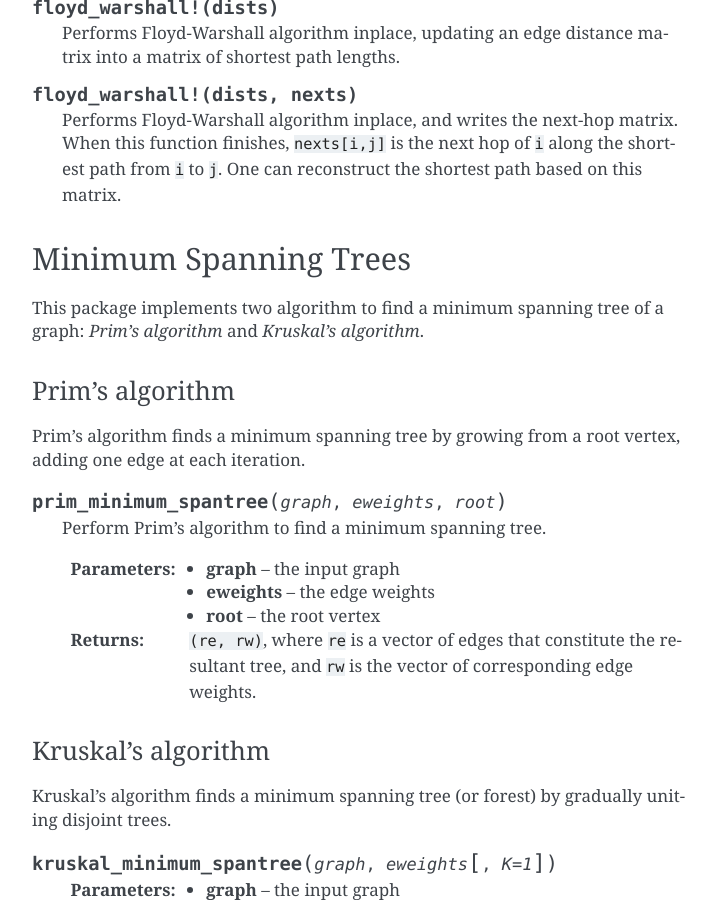
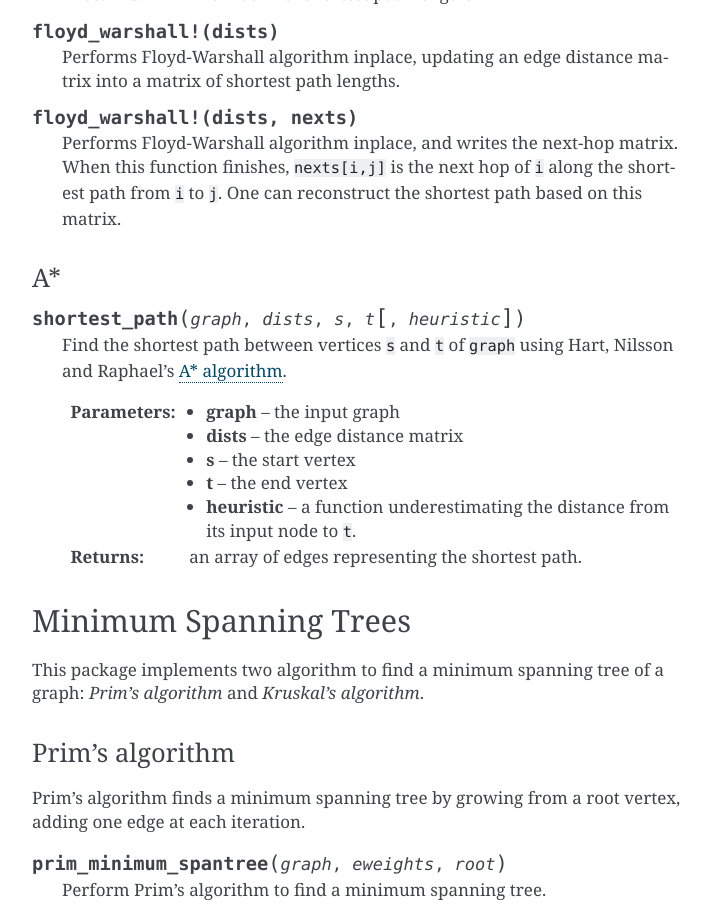
Before and after one commit to JuliaGraphs/Graphs.jl, a Sphinx documentation site: the page built from doc/source/algorithms.rst, in a window 1280 px wide and 900 px high, scrolled down 4772 px. Shown: the whole window, without its empty margins (388-1099 px from the left). Built offline with Sphinx 7.4.7, drawn with Linux system fonts in a browser that asks for light colours; formulas are drawn with MathJax 3; some of the changed text lies outside the part shown.

Commit message:
A* search algorithm.
The API is based on dijkstra_shortest_path, particularly in that it
takes edge weights as a Vector{D} rather than a function or an edge
annotation.

A* relies on a priority queue, for which I used
Base.Collections.PriorityQueue. The enqueue! and dequeue! methods
conflicted with those of Queue, breaking the BFS tests. Hence I've
wrapped the A* code in a module and exported a wrapper function into the
Graphs namespace.

The test is the "tour of Romania" example from Norvig and Russell's AI book.

```diff
--- a/doc/source/algorithms.rst
+++ b/doc/source/algorithms.rst
@@ -7,7 +7,7 @@ Graph Algorithms
 - cycle detection
 - connected components
 - topological sorting
-- shortest paths: Dijkstra, Floyd-Warshall
+- shortest paths: Dijkstra, Floyd-Warshall, A*
 - minimum spanning trees: Prim, Kruskal
 - random graph generation
 - more algorithms are being implemented
@@ -102,7 +102,10 @@ Topological sorting of an acyclic directed graph is a linear ordering of vertice
 Shortest Paths
 ---------------
 
-This package implements two classic algorithms for finding shortest paths: *Dijkstra's algorithm* and *Floyd-Warshall algorithm* algorithm. We plan to implement *Bellman-Ford algorithm* and *Johnson's algorithm* in near future.
+This package implements three classic algorithms for finding shortest paths:
+*Dijkstra's algorithm*, the *Floyd-Warshall algorithm*, and the *A\*
+algorithm*. We plan to implement the *Bellman-Ford algorithm* and *Johnson's
+algorithm* in the near future.
 
 Dijkstra's Algorithm
 ~~~~~~~~~~~~~~~~~~~~
@@ -195,6 +198,21 @@ Floyd-Warshall's algorithm
     Performs Floyd-Warshall algorithm inplace, and writes the next-hop matrix. When this function finishes, ``nexts[i,j]`` is the next hop of ``i`` along the shortest path from ``i`` to ``j``. One can reconstruct the shortest path based on this matrix.
 
 
+A*
+~~
+
+.. py:function:: shortest_path(graph, dists, s, t[, heuristic])
+
+    Find the shortest path between vertices ``s`` and ``t`` of ``graph`` using Hart, Nilsson and Raphael's `A* algorithm <http://en.wikipedia.org/wiki/A*_search_algorithm>`_.
+
+    :param graph: the input graph
+    :param dists: the edge distance matrix
+    :param s: the start vertex
+    :param t: the end vertex
+    :param heuristic: a function underestimating the distance from its input node to ``t``.
+
+    :returns: an array of edges representing the shortest path.
+
 Minimum Spanning Trees
 -----------------------
 
```
Also changed, not shown: 4 other files.
